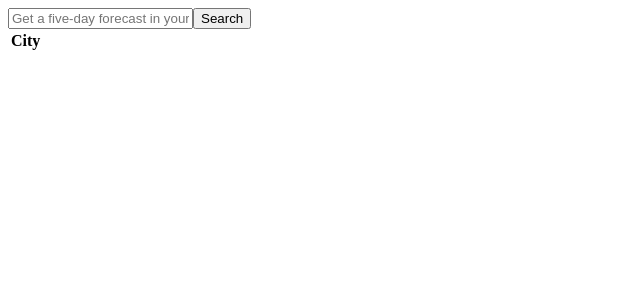
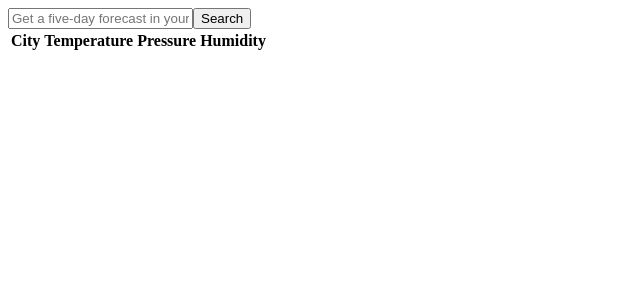
Before and after one commit to msonmezates/Weather-App, a React (Create React App) app: page / in a window 1280 px wide. Shown: the top 300 px of the page, without its empty margins (0-640 px from the left). Built offline with nearby package versions, Linux system fonts and the light colour scheme; the HTML template or start-up script is replaced by a standard one.

Commit message:
Convert component into a container and build a weather list

```diff
--- a/src/containers/weather_list.js
+++ b/src/containers/weather_list.js
@@ -1,12 +1,16 @@
-import React, { Component } from 'react';
+import React, { Component } from "react";
+import { connect } from 'react-redux';
 
-export default class WeatherList extends Component {
+class WeatherList extends Component {
   render() {
     return (
       <table className="table table-hover">
         <thead>
           <tr>
             <th>City</th>
+            <th>Temperature</th>
+            <th>Pressure</th>
+            <th>Humidity</th>
           </tr>
         </thead>
         <tbody>
@@ -16,3 +20,9 @@ export default class WeatherList extends Component {
     );
   }
 }
+
+function mapStateToProps({ weather }) {
+  return { weather };
+}
+
+export default connect(mapStateToProps, null)(WeatherList);
```
